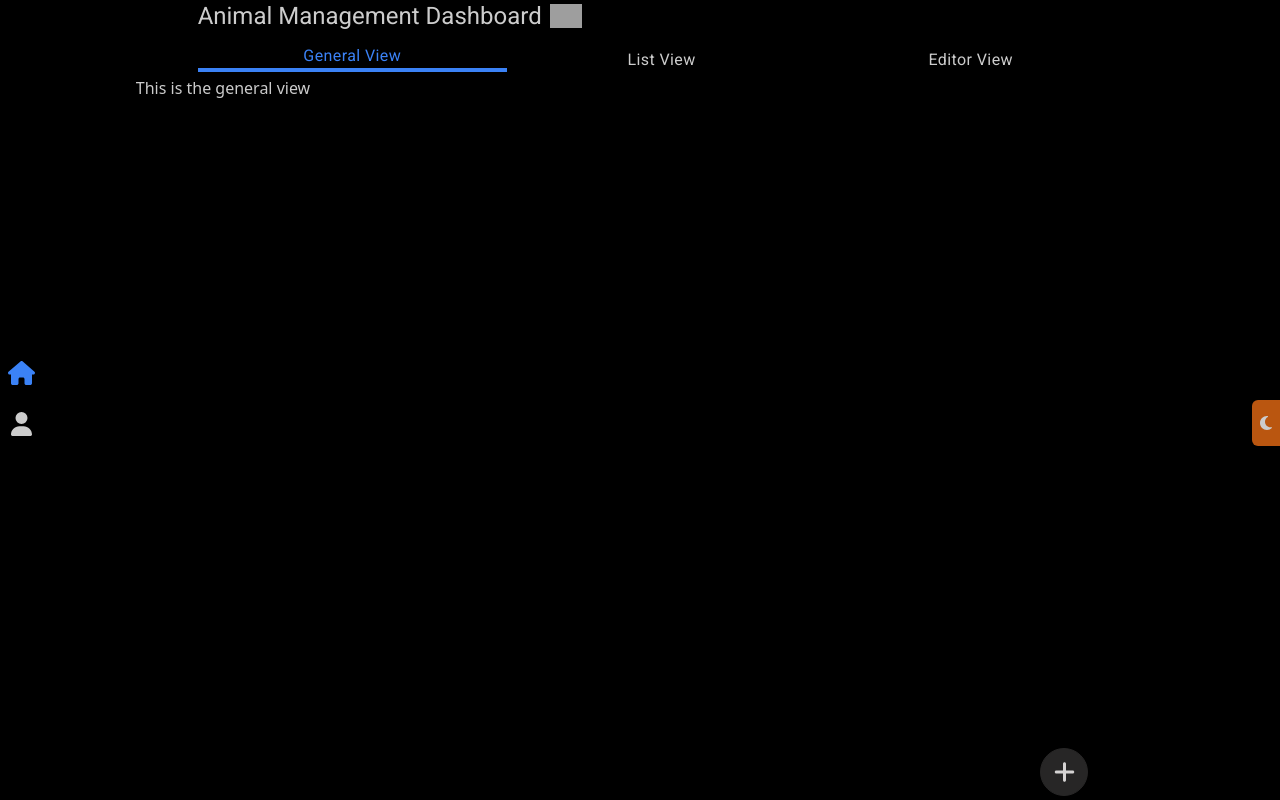
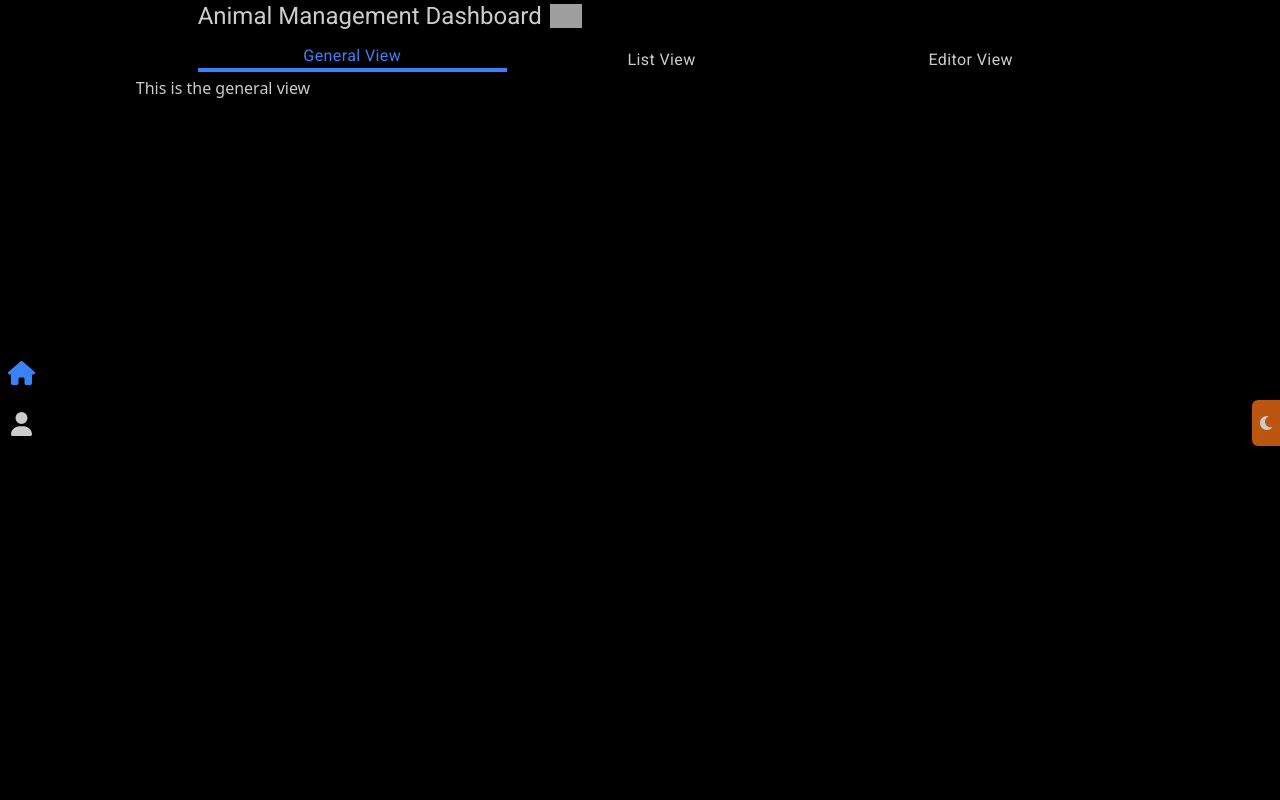
Before and after one commit to Q-T5/aoms-frontend, a Vue app: page /dashboard/management/general-view in a window 1280 px wide. Built offline with nearby package versions, Linux system fonts and the light colour scheme; grey boxes are pictures that could not be loaded.

Commit message:
Added logic for when the refresh/add button shows

```diff
--- a/src/views/Management.vue
+++ b/src/views/Management.vue
@@ -17,10 +17,10 @@
     <div class="daisyui-tooltip daisyui-tooltip-top absolute bottom-1 right-48"
     :data-tip="$route.path === '/dashboard/management/list-view'? 'refresh list' : 'add new animal'">
       <button class="daisyui-btn daisyui-btn-circle " @click="componentRemount++"
-      :to="{ 'name': 'AnimalEditor' }">
+      :to="{ 'name': 'AnimalEditor' }" v-show="$route.path !== '/dashboard/management/general-view'">
       <font-awesome-icon
       :icon="$route.path === '/dashboard/management/list-view'? 'fa-solid fa-repeat' : 'fa-solid fa-add'"
-      class="text-2xl" />
+      class="text-xl" />
       </button>
     </div>
   </router-view>
```
